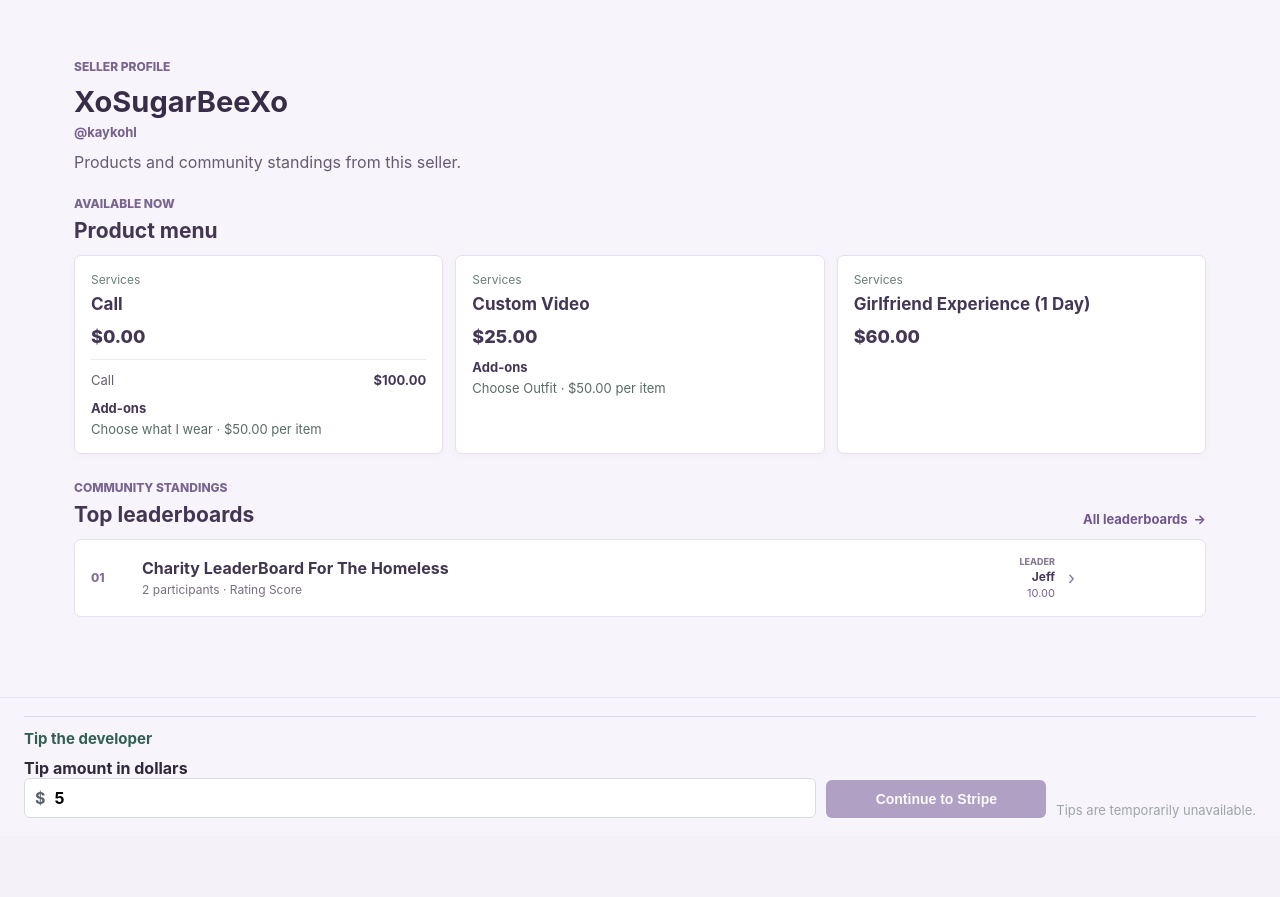
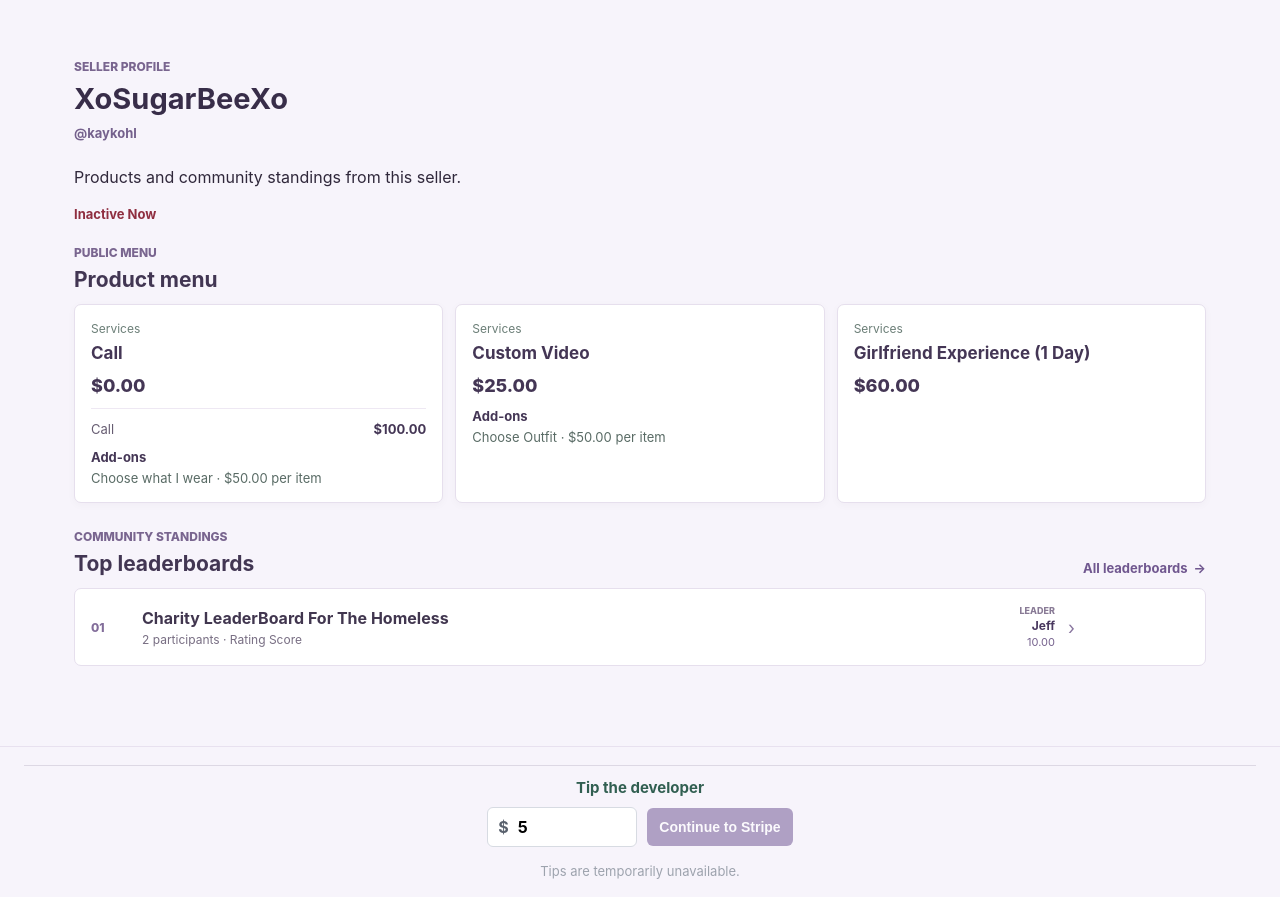
Before and after one commit to Alock0716/BusinessTracker, a Flask app: page /sellers/kaykohl in a window 1280 px wide. Shown: the part 64-961 px from the top of the page. Before the commit the page ends 882 px from the top, so only its background shows below. Run offline with Flask 3, Linux system fonts and the light colour scheme; data comes from the database, SQL or seed files in the repository; data that the repository does not hold is empty; some libraries are stand-ins or nearby versions.

Commit message:
feat: Add hide_username preference and enhance seller profile layout

```diff
--- a/app.py
+++ b/app.py
@@ -806,12 +806,26 @@ with app.app_context():
         'banner_notifications': 'BOOLEAN NOT NULL DEFAULT TRUE',
         'email_notifications': 'BOOLEAN NOT NULL DEFAULT FALSE',
         'disable_content_contact': 'BOOLEAN NOT NULL DEFAULT FALSE',
+        'hide_username': 'BOOLEAN NOT NULL DEFAULT FALSE',
     }
     for column_name, definition in creator_preference_migrations.items():
         if column_name not in creator_columns:
             db.session.execute(text(
                 f'ALTER TABLE creator_account ADD COLUMN {column_name} {definition}'
             ))
+    if db.engine.dialect.name == 'mysql':
+        if not any(
+            index.get('unique') and index.get('column_names') == ['display_name']
+            for index in inspect(db.engine).get_indexes('creator_account')
+        ):
+            db.session.execute(text(
+                'CREATE UNIQUE INDEX uq_creator_display_name ON creator_account(display_name)'
+            ))
+    else:
+        db.session.execute(text(
+            'CREATE UNIQUE INDEX IF NOT EXISTS uq_creator_display_name_lower '
+            'ON creator_account (lower(display_name))'
+        ))
     datetime_column_type = _migration_datetime_type(db.engine.dialect.name)
     creator_stripe_migrations = {
         'stripe_account_id': 'VARCHAR(255)',
@@ -2228,6 +2242,9 @@ def seller_availability():
         else 'Your profile is no longer listed as available.',
         'success',
     )
+    return_to = request.form.get('next', '')
+    if return_to == url_for('seller_store', username=g.creator.username):
+        return redirect(return_to)
     return redirect(url_for('dashboard'))
 
 @app.route('/products')
--- a/models.py
+++ b/models.py
@@ -17,6 +17,7 @@ class CreatorAccount(db.Model):
     display_name = db.Column(db.String(120))
     bio = db.Column(db.Text)
     profile_image = db.Column(db.String(255))
+    hide_username = db.Column(db.Boolean, nullable=False, default=False)
     is_active = db.Column(db.Boolean, nullable=False, default=False)
     password_hash = db.Column(db.String(255), nullable=False)
     is_admin = db.Column(db.Boolean, nullable=False, default=False)
--- a/static/css/app.css
+++ b/static/css/app.css
@@ -2519,6 +2519,50 @@ nav a:hover {
   margin-bottom: 20px;
   padding: 19px 0 2px;
 }
+.seller-profile-main {
+  display: flex;
+  align-items: flex-start;
+  gap: 12px;
+}
+.seller-profile-copy {
+  display: grid;
+  align-content: start;
+  gap: 4px;
+  min-width: 0;
+}
+.seller-profile-copy h1 {
+  margin: 0;
+  overflow-wrap: anywhere;
+}
+.seller-profile-copy .public-profile-handle,
+.seller-profile-copy .public-seller-bio,
+.seller-profile-copy .seller-profile-description {
+  margin: 0;
+}
+.seller-profile-copy .seller-profile-description { color: #655a72; }
+.public-seller-availability { margin-top: 12px; }
+.public-seller-availability form { margin: 0; }
+.public-seller-availability button,
+.public-seller-availability > span {
+  display: inline-block;
+  padding: 0;
+  border: 0;
+  background: transparent;
+  font: inherit;
+  font-size: 13px;
+  font-weight: 700;
+}
+.public-seller-availability.is-available button,
+.public-seller-availability.is-available > span {
+  color: #205b3b;
+}
+.public-seller-availability.is-inactive button,
+.public-seller-availability.is-inactive > span {
+  color: #8f2e40;
+}
+.public-seller-availability button { cursor: pointer; }
+.public-seller-availability button:hover { text-decoration: underline; }
+.public-seller-availability button:focus-visible { outline: 3px solid #8093d2; outline-offset: 2px; }
 .public-seller-heading h1 {
   margin-bottom: 7px;
 }
@@ -2949,10 +2993,12 @@ nav a:hover {
   text-underline-offset: 2px;
 }
 .public-footer-tip {
+  display: grid;
+  justify-items: center;
   width: 100%;
   padding-top: 12px;
   border-top: 1px solid #ddd8e4;
-  text-align: left;
+  text-align: center;
 }
 .public-footer-tip h2,
 .buyer-tip-banner-heading strong {
@@ -2960,22 +3006,28 @@ nav a:hover {
   font-size: 15px;
 }
 .public-footer-tip h2 { margin: 0 0 10px; }
-.public-footer-tip .developer-support-content { max-width: none; margin-top: 0; }
+.public-footer-tip .developer-support-content { width: fit-content; max-width: 100%; margin-top: 0; }
 .public-footer-tip .developer-tip-form {
   display: grid;
-  grid-template-columns: minmax(0, 1fr) minmax(130px, 220px) auto;
-  align-items: end;
-  width: 100%;
-}
+  grid-template-columns: 150px auto;
+  align-items: center;
+  justify-content: center;
+  width: fit-content;
+  max-width: 100%;
+  gap: 10px;
+  margin: 0 auto;
+}
+.public-footer-tip .developer-tip-unavailable { display: block; margin-top: 8px; text-align: center; }
 .public-footer-tip .developer-tip-form label { display: block; }
+.public-footer-tip .tip-currency-input { width: 150px; }
 .public-footer-tip .developer-tip-form input { width: 100%; }
 .public-footer-tip .developer-tip-form button { min-height: 38px; }
 .buyer-tip-banner {
   position: static;
   inset: auto;
   display: grid;
-  grid-template-columns: max-content 150px max-content minmax(0, 1fr) 32px;
-  grid-template-areas: "heading amount submit status dismiss";
+  grid-template-columns: minmax(0, 1fr) max-content 150px max-content minmax(0, 1fr) 32px;
+  grid-template-areas: ". heading amount submit . dismiss" "status status status status status status";
   align-items: center;
   column-gap: 10px;
   width: min(1132px, calc(100% - 48px));
@@ -2994,7 +3046,7 @@ nav a:hover {
 .buyer-tip-banner-heading {
   display: contents;
 }
-.buyer-tip-banner-heading strong { grid-area: heading; color: #183c32; white-space: nowrap; }
+.buyer-tip-banner-heading strong { grid-area: heading; justify-self: center; color: #183c32; white-space: nowrap; }
 .buyer-tip-banner .developer-support-content {
   display: contents;
 }
@@ -3008,7 +3060,7 @@ nav a:hover {
   border-color: #899b94;
 }
 .buyer-tip-banner .developer-tip-form button { grid-area: submit; min-height: 38px; color: #fff; white-space: nowrap; }
-.buyer-tip-banner .developer-tip-form small { grid-area: status; justify-self: end; white-space: nowrap; }
+.buyer-tip-banner .developer-tip-unavailable { grid-area: status; justify-self: center; text-align: center; }
 .buyer-tip-banner .developer-tip-form button:disabled {
   opacity: 1;
   background: #586b64;
@@ -3076,7 +3128,7 @@ nav a:hover {
 .tip-currency-input input:focus { outline-offset: -2px; }
 .buyer-tip-banner .tip-currency-input { border-color: #899b94; }
 .buyer-tip-banner .tip-currency-input > span { color: #183c32; }
-.public-footer-tip .tip-currency-input { width: 100%; }
+.public-footer-tip .tip-currency-input { width: 150px; }
 .public-footer-tip .tip-currency-input input { width: 100%; }
 .developer-tip-form button:disabled {
   opacity: 0.55;
@@ -3116,10 +3168,9 @@ nav a:hover {
     text-align: center;
   }
   .public-footer-tip .developer-tip-form {
-    grid-template-columns: minmax(0, 1fr) auto;
-  }
-  .public-footer-tip .developer-tip-form label {
-    grid-column: 1 / -1;
+    grid-template-columns: minmax(0, 1fr);
+    justify-items: center;
+    width: 100%;
   }
   .buyer-tip-banner {
     width: calc(100% - 24px);
@@ -3127,10 +3178,12 @@ nav a:hover {
     grid-template-areas:
       "heading dismiss"
       "amount amount"
-      "submit status";
-  }
-  .buyer-tip-banner .developer-tip-form button { justify-self: start; }
-  .buyer-tip-banner .developer-tip-form small { justify-self: end; white-space: normal; }
+      "submit submit"
+      "status status";
+  }
+  .buyer-tip-banner .developer-tip-form label,
+  .buyer-tip-banner .developer-tip-form button { justify-self: center; }
+  .buyer-tip-banner .developer-tip-unavailable { justify-self: center; }
 }
 .public-purchase-details {
   margin-top: 12px;
--- a/templates/developer_support.html
+++ b/templates/developer_support.html
@@ -10,9 +10,8 @@
     {% if not developer_contact_email and not developer_contact_number %}<p class="muted">Contact information is not configured yet.</p>{% endif %}
     {% endif %}
     <form method="post" action="{{url_for('developer_tip_checkout')}}" class="developer-tip-form">
-        <input type="hidden" name="return_to" value="{{developer_return_to|default('storefront')}}">
-        <label><span class="hidden">Tip amount in dollars</span><span class="tip-currency-input"><span aria-hidden="true">$</span><input type="number" name="amount" min="1" max="1000" step="1" value="5" inputmode="numeric" aria-label="Tip amount in dollars" required></span></label>
+        <label><span class="visually-hidden"></span><span class="tip-currency-input"><span aria-hidden="true">$</span><input type="number" name="amount" min="1" max="1000" step="1" value="5" inputmode="numeric" aria-label="Tip amount in dollars" required></span></label>
         <button class="button" type="submit" {% if not developer_tip_enabled %}disabled{% endif %}>Continue to Stripe</button>
-        {% if not developer_tip_enabled %}<small class="muted">Tips are temporarily unavailable.</small>{% endif %}
     </form>
+    {% if not developer_tip_enabled %}<small class="developer-tip-unavailable muted">Tips are temporarily unavailable.</small>{% endif %}
 </div>
--- a/templates/public_base.html
+++ b/templates/public_base.html
@@ -50,7 +50,6 @@
     <footer class="public-footer">
         <section class="public-footer-tip" aria-label="Tip the developer">
             <h2>Tip the developer</h2>
-            {% set developer_return_to = 'storefront' %}
             {% set developer_show_contact = false %}
             {% include 'developer_support.html' %}
         </section>
--- a/templates/storefront/seller.html
+++ b/templates/storefront/seller.html
@@ -3,13 +3,29 @@
 {% block content %}
 <section class="public-seller-heading">
     <p class="public-kicker">Seller profile</p>
-    {% set seller_avatar_large = true %}
-    <h1>{% include 'storefront/_seller_identity.html' %}</h1>
-    {% if seller.display_name %}<p class="public-profile-handle">@{{seller.username}}</p>{% endif %}
+    <div class="seller-profile-main">
+        {% if seller.profile_image %}<img class="seller-avatar-large" src="{{url_for('static', filename=seller.profile_image)}}" alt="" fetchpriority="high">{% endif %}
+        <div class="seller-profile-copy">
+            <h1>{{seller.display_name or seller.username}}</h1>
+            <p class="public-profile-handle">@{{seller.username}}</p>
+        </div>
+    </div>
     {% if seller.bio %}<p class="public-seller-bio">{{seller.bio|urlize(target='_blank', rel='nofollow noopener noreferrer')}}</p>{% else %}<p>Products and community standings from this seller.</p>{% endif %}
+    <div class="public-seller-availability {{'is-available' if seller.is_active else 'is-inactive'}}">
+        {% if current_creator and current_creator.id == seller.id %}
+        <form method="post" action="{{url_for('seller_availability')}}">
+            <input type="hidden" name="next" value="{{url_for('seller_store', username=seller.username)}}">
+            <button type="submit" name="is_active" value="{{'0' if seller.is_active else '1'}}" role="switch" aria-checked="{{'true' if seller.is_active else 'false'}}">
+                {{'Available Now' if seller.is_active else 'Inactive Now'}}
+            </button>
+        </form>
+        {% else %}
+        <span role="status">{{'Available Now' if seller.is_active else 'Inactive Now'}}</span>
+        {% endif %}
+    </div>
 </section>
 <section class="public-section">
-    <div class="public-section-heading"><div><p class="public-kicker">Available now</p><h2>Product menu</h2></div></div>
+    <div class="public-section-heading"><div><p class="public-kicker">Public menu</p><h2>Product menu</h2></div></div>
     {% if products %}
     <div class="public-product-grid">
         {% for product in products %}
```
Also changed, not shown: 2 other files.
